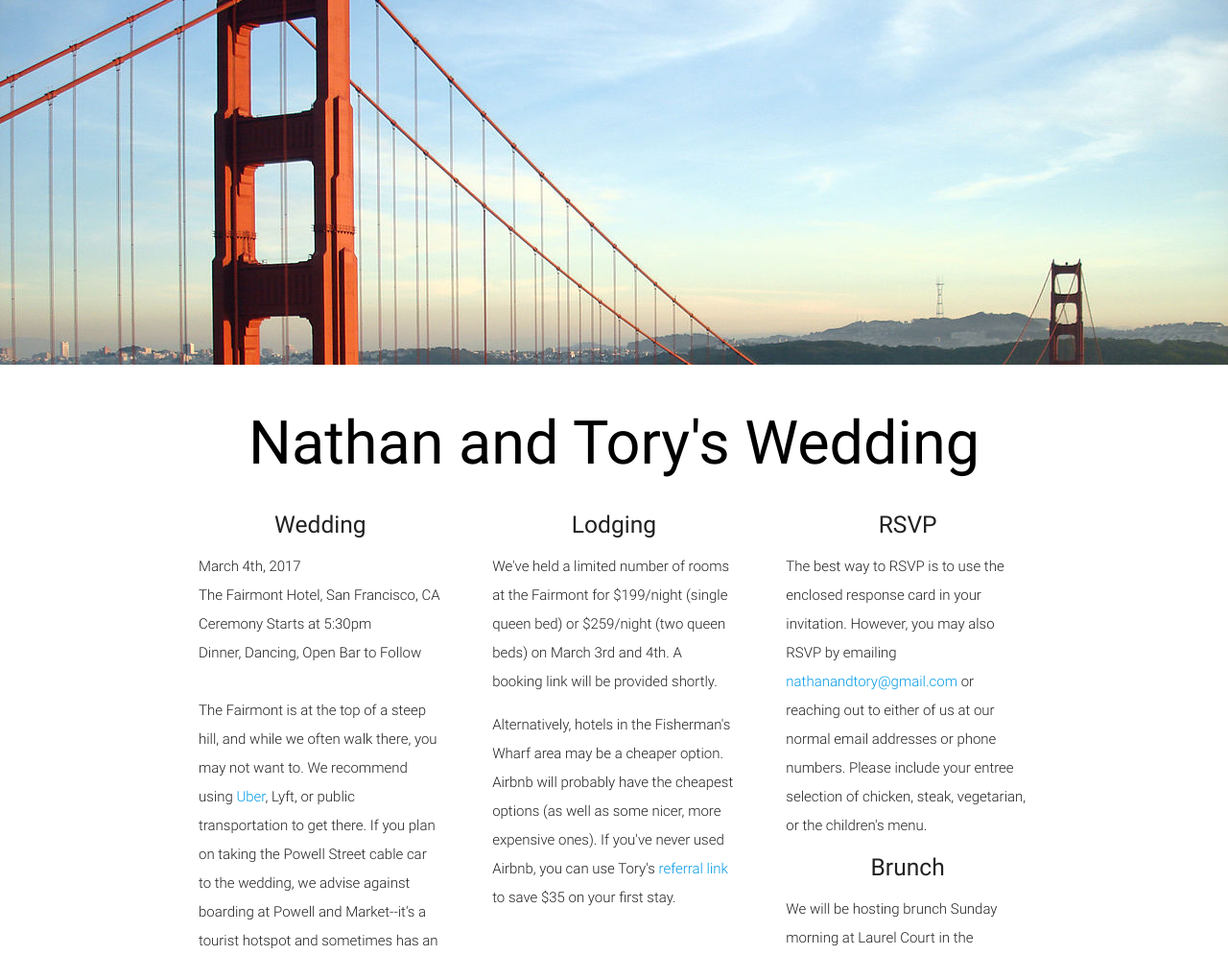
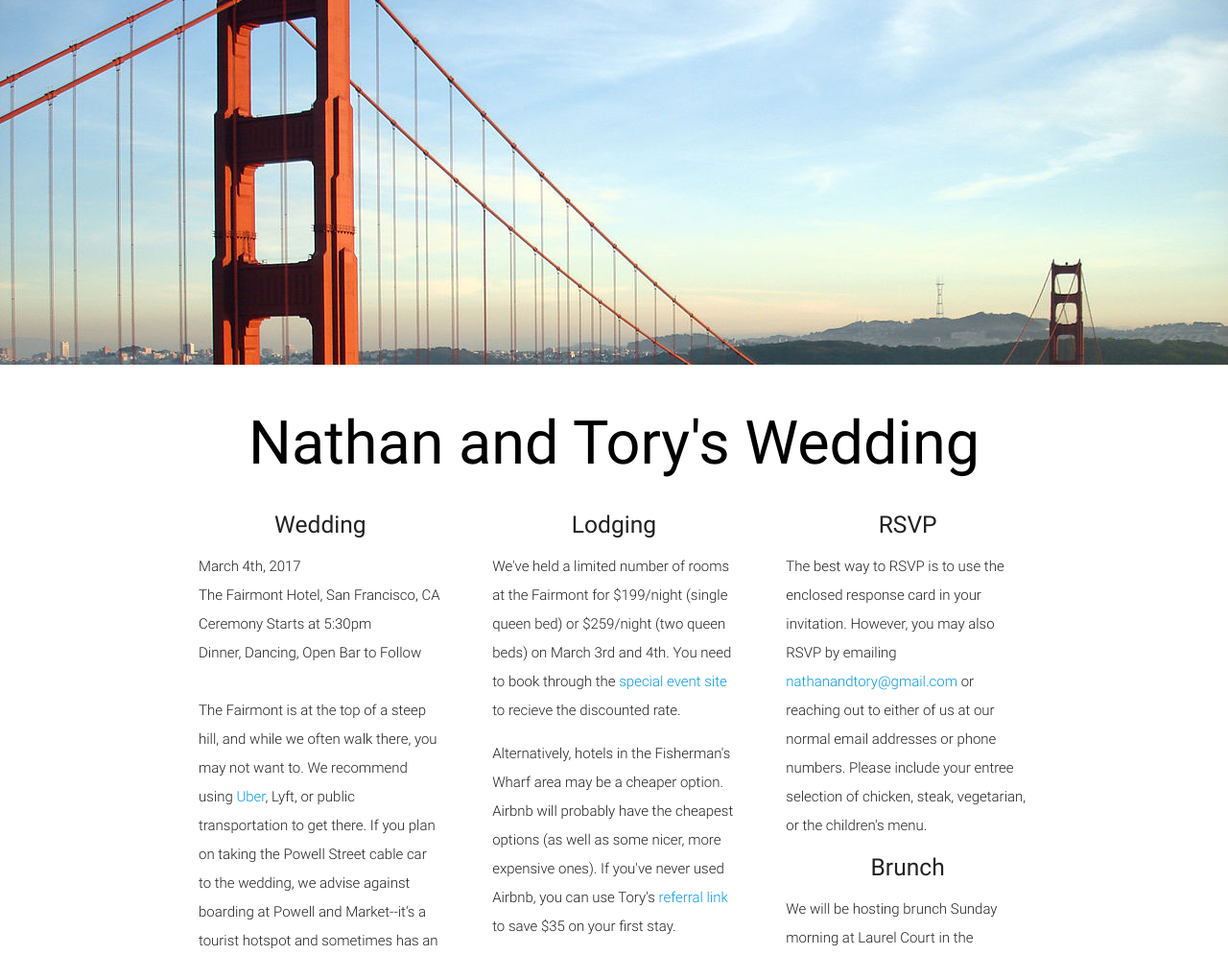
Before and after one commit to torypayne/nathan-and-tory, a Flask app: template templates/index.html in a window 1280 px wide. Shown: the top 995 px of the page at 96% size. Run offline with Flask 2, Linux system fonts and the light colour scheme; the template is opened without the code that fills it, so the values that code supplies are empty; some libraries are stand-ins or nearby versions.

Commit message:
booking link updated

```diff
--- a/templates/index.html
+++ b/templates/index.html
@@ -52,7 +52,7 @@
           <div class="icon-block">
             <h5 class="center">Lodging</h5>
 
-            <p class="light">We've held a limited number of rooms at the Fairmont for $199/night (single queen bed) or $259/night (two queen beds) on March 3rd and 4th.  A booking link will be provided shortly.</p>
+            <p class="light">We've held a limited number of rooms at the Fairmont for $199/night (single queen bed) or $259/night (two queen beds) on March 3rd and 4th.  You need to book through the <a href="https://aws.passkey.com/go/paynehenshall" target="_blank">special event site</a> to recieve the discounted rate.</p>
 
             <p class="light">Alternatively, hotels in the Fisherman's Wharf area may be a cheaper option.  Airbnb will probably have the cheapest options (as well as some nicer, more expensive ones).  If you've never used Airbnb, you can use Tory's <a href="https://www.airbnb.com/c/victoriap1138" target="_blank">referral link</a> to save $35 on your first stay.</p>
           </div>
```
